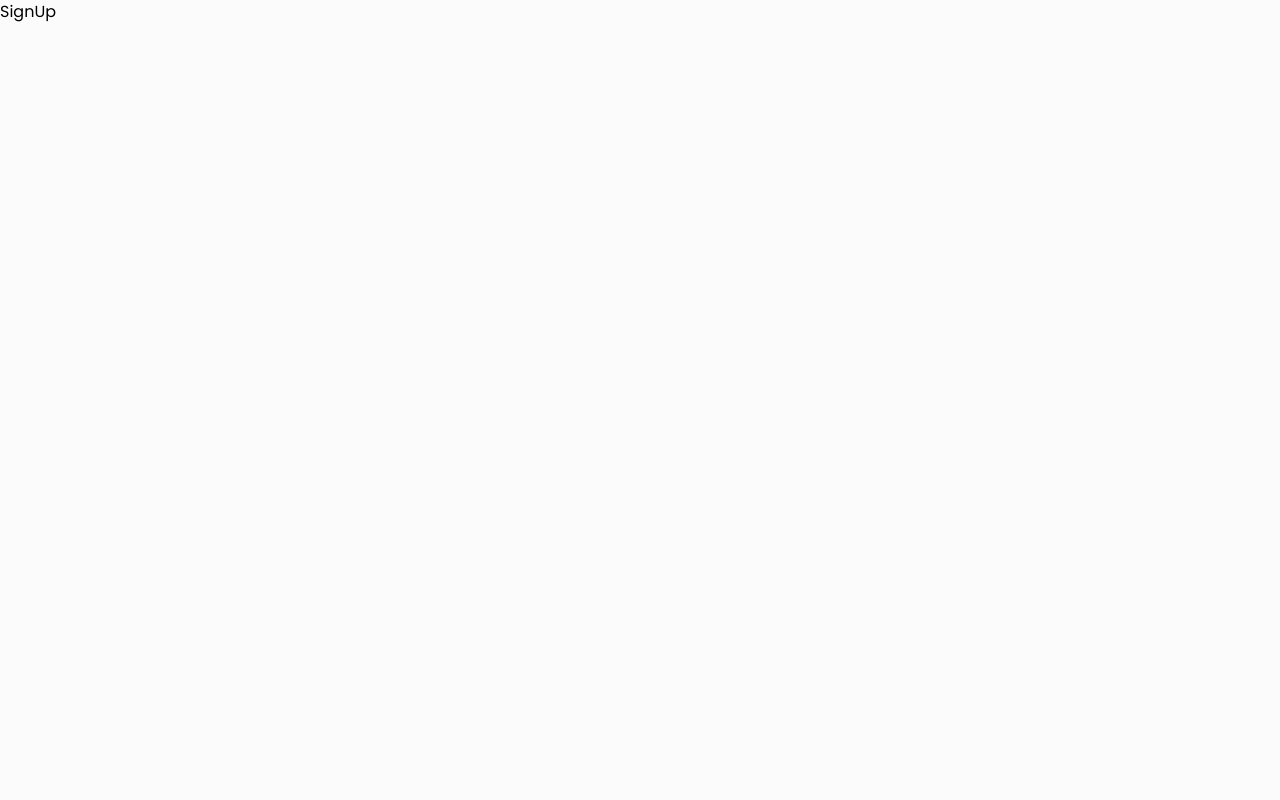
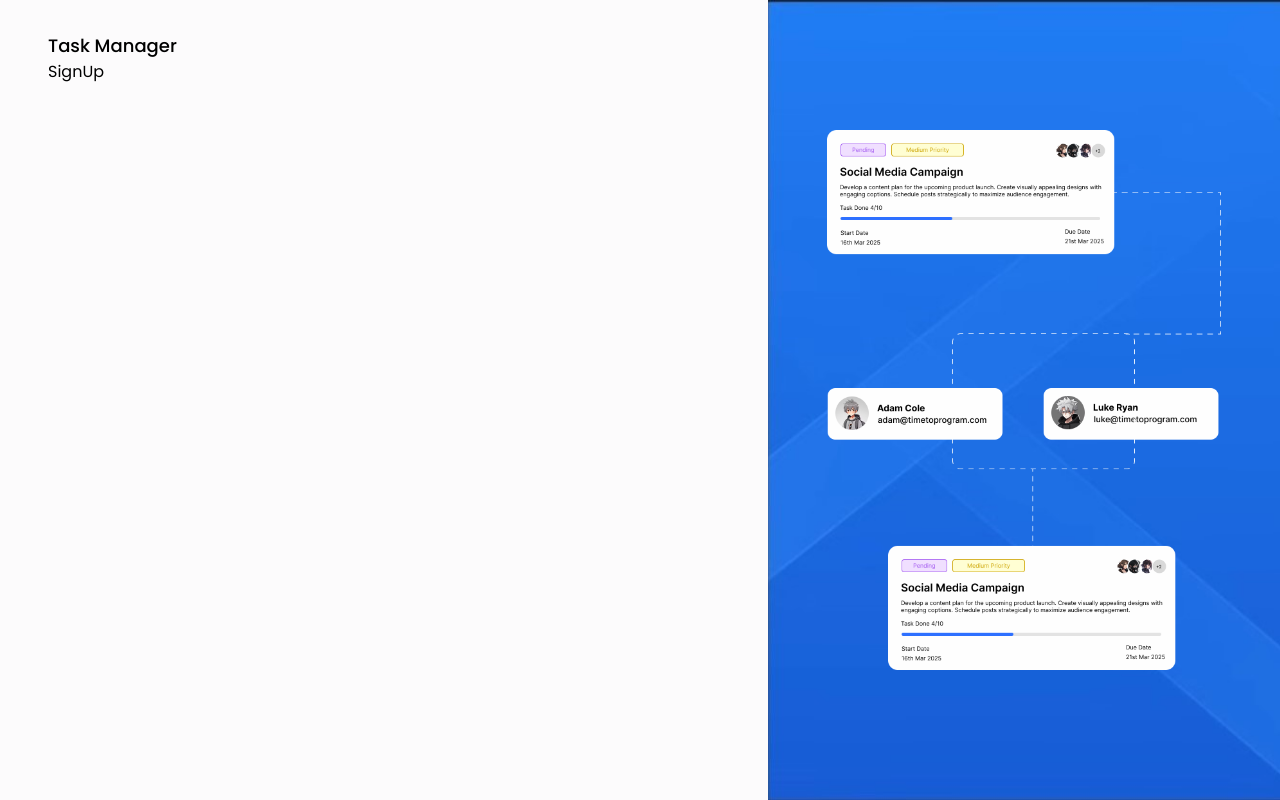
Before and after one commit to MI-Israr/Task-Management-Frontend, a React app: page /signup in a window 1280 px wide. Built offline with nearby package versions, Linux system fonts and the light colour scheme; the HTML template or start-up script is replaced by a standard one.

Commit message:
starting signup page

```diff
--- a/src/pages/Auth/SignUp.jsx
+++ b/src/pages/Auth/SignUp.jsx
@@ -1,7 +1,8 @@
 import React from "react";
+import AuthLayout from "../../components/layout/AuthLayout";
 
 const SignUp = () => {
-  return <div>SignUp</div>;
+  return <AuthLayout>SignUp</AuthLayout>;
 };
 
 export default SignUp;
```
